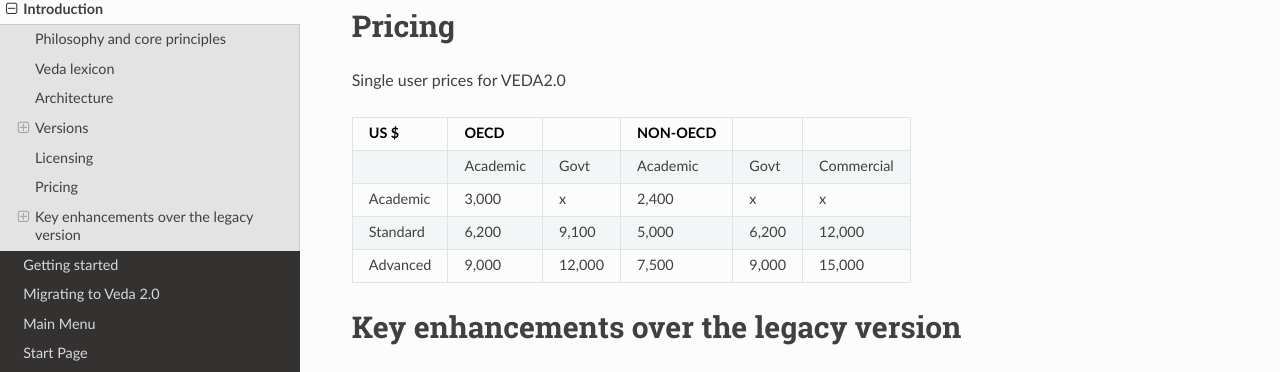
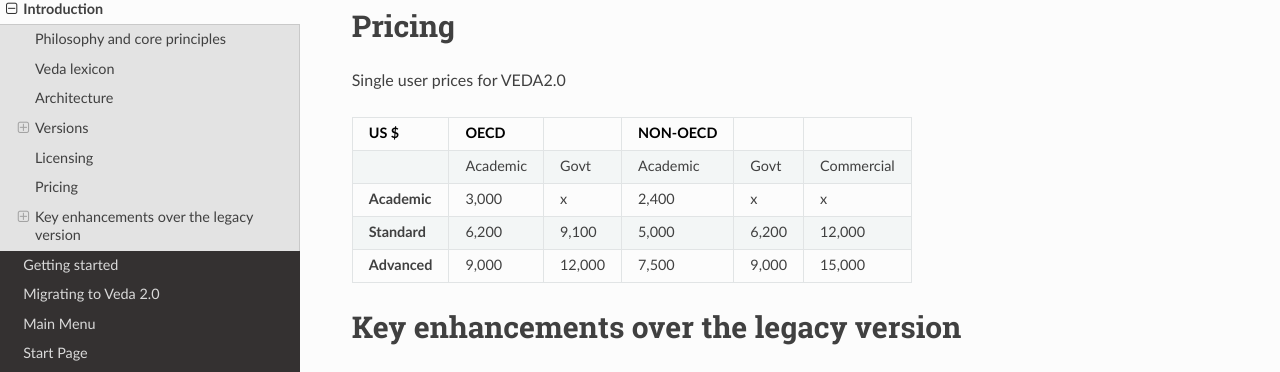
Before and after one commit to kanors-emr/Veda-documentation, a Sphinx documentation site: the page built from docs/source/pages/introduction.rst, in a window 1280 px wide and 900 px high, scrolled down 5197 px. Shown: the part 143-515 px from the top of the window. Built offline with Sphinx 7.4.7 and the Read the Docs theme 2.0.0, drawn with Linux system fonts in a browser that asks for light colours.

```diff
--- a/docs/source/pages/introduction.rst
+++ b/docs/source/pages/introduction.rst
@@ -129,17 +129,17 @@ Pricing
 
 Single user prices for VEDA2.0
 
-+----------+----------+--------+----------+-------+------------+
-|   US $   |   OECD   |        | NON-OECD |       |            |
-+==========+==========+========+==========+=======+============+
-|          | Academic |  Govt  | Academic | Govt  | Commercial |
-+----------+----------+--------+----------+-------+------------+
-| Academic |  3,000   |   x    |  2,400   |   x   |     x      |
-+----------+----------+--------+----------+-------+------------+
-| Standard |  6,200   | 9,100  |  5,000   | 6,200 |   12,000   |
-+----------+----------+--------+----------+-------+------------+
-| Advanced |  9,000   | 12,000 |  7,500   | 9,000 |   15,000   |
-+----------+----------+--------+----------+-------+------------+
++--------------+----------+--------+----------+-------+------------+
+|     US $     |   OECD   |        | NON-OECD |       |            |
++==============+==========+========+==========+=======+============+
+|              | Academic |  Govt  | Academic | Govt  | Commercial |
++--------------+----------+--------+----------+-------+------------+
+| **Academic** |  3,000   |    x   |  2,400   |   x   |     x      |
++--------------+----------+--------+----------+-------+------------+
+| **Standard** |  6,200   |  9,100 |  5,000   | 6,200 |   12,000   |
++--------------+----------+--------+----------+-------+------------+
+| **Advanced** |  9,000   | 12,000 |  7,500   | 9,000 |   15,000   |
++--------------+----------+--------+----------+-------+------------+
 
 Key enhancements over the legacy version
 ========================================
```
